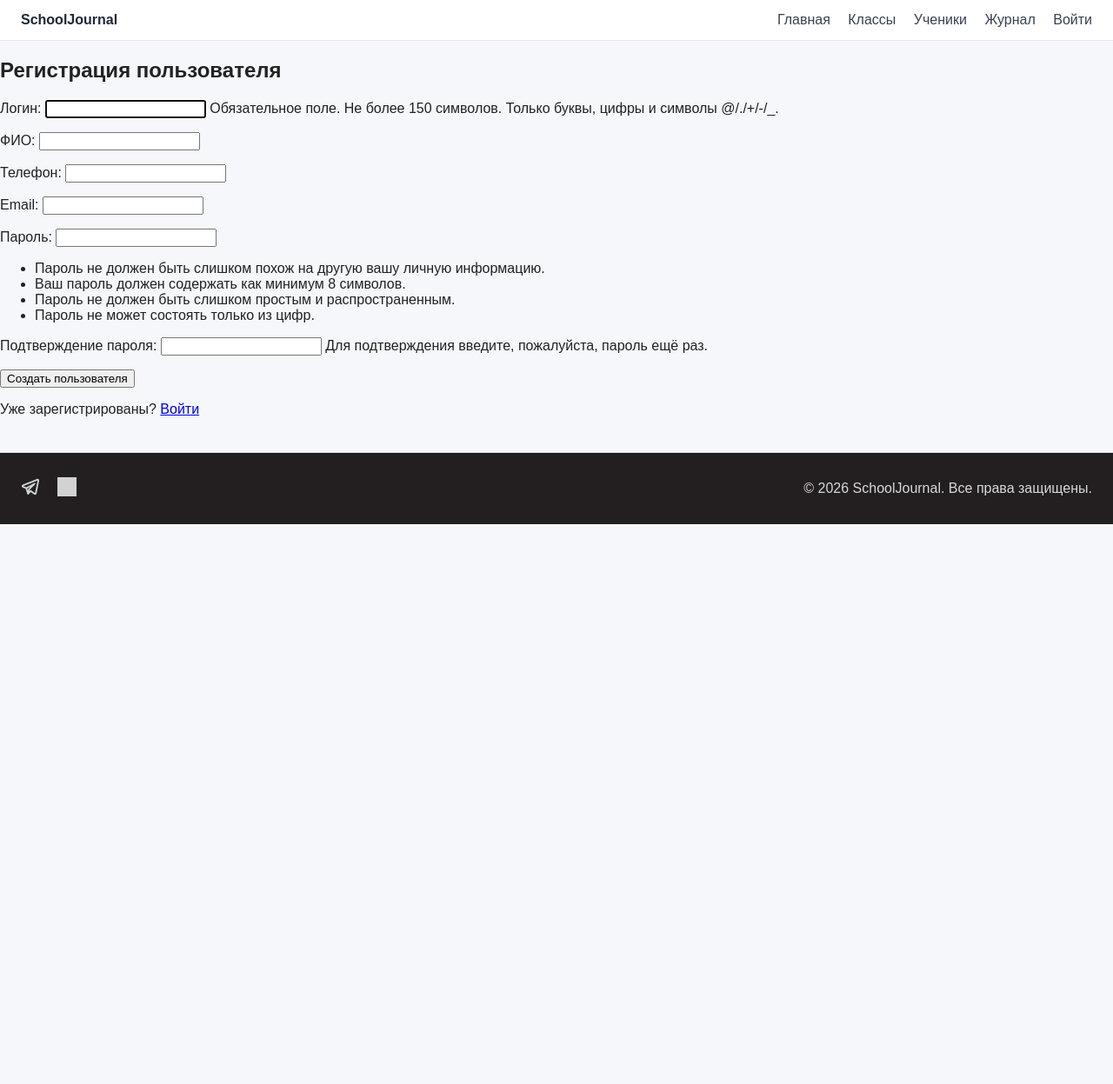
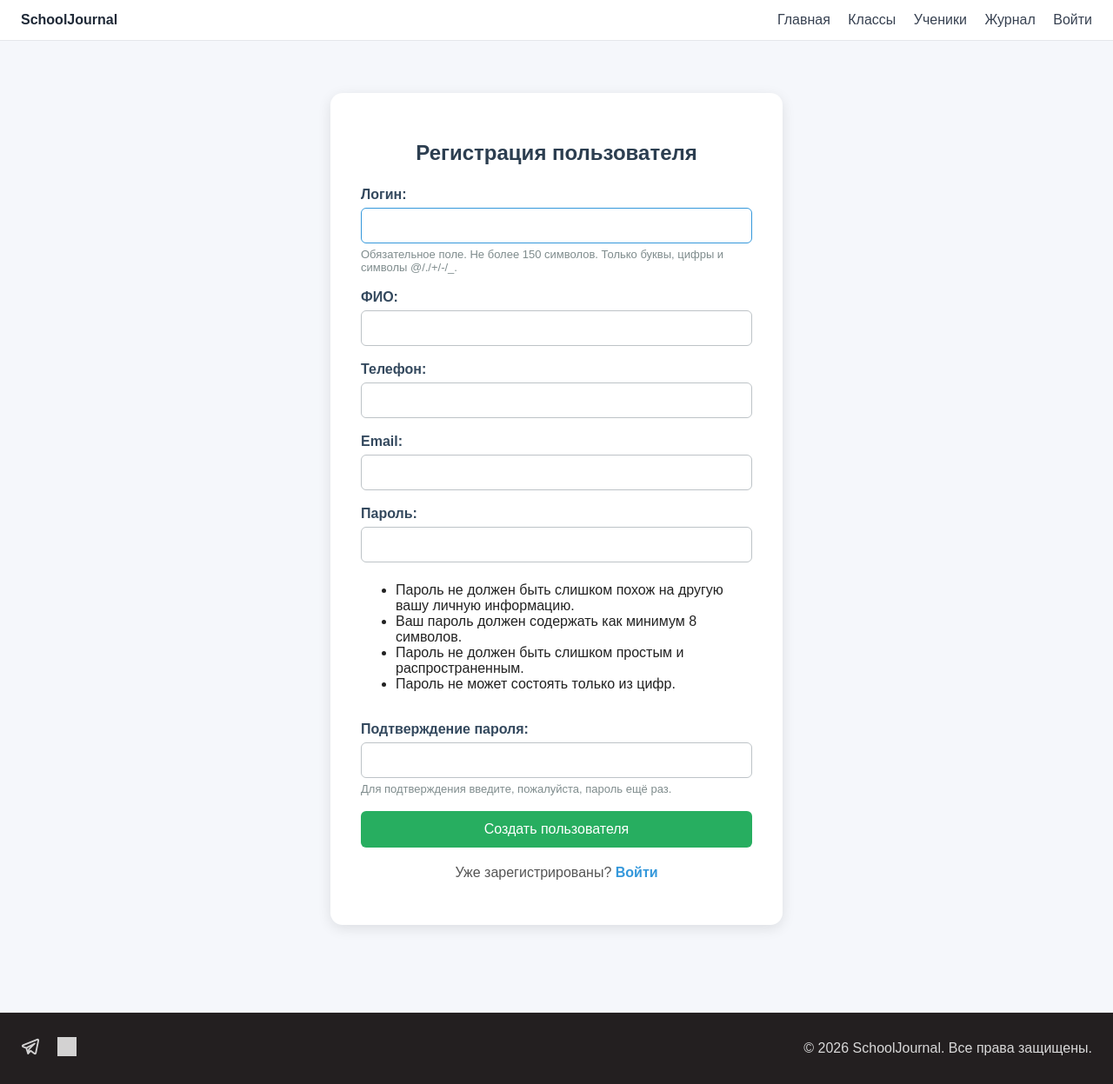
Before and after one commit to AYAdesuka/SchoolJournal, a Django app: template templates/registration.html in a window 1280 px wide. Shown: the whole page at 87% size. Before the commit the page ends 603 px from the top, so only its background shows below. Run offline with Django 5.2, Linux system fonts and the light colour scheme; the template is opened without the code that fills it: values that come from a table or form of the project are taken from there, others are empty; grey boxes are pictures that could not be loaded.

Commit message:
create registration

```diff
--- a/accounts/views.py
+++ b/accounts/views.py
@@ -9,11 +9,11 @@ def register_view(request):
         if form.is_valid():
             user = form.save()
             login(request, user)
-            return redirect('applications')
+            return redirect('home')
     else:
         form = RegistrationForm()
 
-    return render(request, 'register.html', {'form': form})
+    return render(request, 'registration.html', {'form': form})
 
 
 def login_view(request):
--- a/static/css/style.css
+++ b/static/css/style.css
@@ -1,4 +1,7 @@
 body {
+    display: flex;
+    flex-direction: column;
+    min-height: 100vh;
     margin: 0;
     font-family: Arial, sans-serif;
     background: #f5f7fb;
@@ -9,6 +12,11 @@ body {
 {
     max-width: 1200px;
     margin: 0 auto;
+}
+
+.main-content
+{
+    flex: 1;
 }
 
 .navbar {
@@ -74,3 +82,162 @@ body {
 {
     text-align: right;
 }
+
+.login-container {
+    width: 400px;
+    margin: 60px auto;
+    padding: 30px;
+    background-color: #ffffff;
+    border-radius: 12px;
+    box-shadow: 0 4px 15px rgba(0, 0, 0, 0.1);
+    font-family: Arial, sans-serif;
+}
+
+.login-container h2 {
+    text-align: center;
+    margin-bottom: 25px;
+    color: #2c3e50;
+}
+
+.login-container form p {
+    display: flex;
+    flex-direction: column;
+    margin-bottom: 18px;
+}
+
+.login-container label {
+    margin-bottom: 6px;
+    font-weight: bold;
+    color: #34495e;
+}
+
+.login-container input {
+    padding: 10px;
+    border: 1px solid #bdc3c7;
+    border-radius: 6px;
+    font-size: 15px;
+    transition: border-color 0.3s;
+}
+
+.login-container input:focus {
+    outline: none;
+    border-color: #3498db;
+}
+
+.login-container button {
+    width: 100%;
+    padding: 12px;
+    background-color: #3498db;
+    border: none;
+    border-radius: 6px;
+    color: white;
+    font-size: 16px;
+    cursor: pointer;
+    transition: background-color 0.3s;
+}
+
+.login-container button:hover {
+    background-color: #2980b9;
+}
+
+.register-link {
+    margin-top: 20px;
+    text-align: center;
+    color: #555;
+}
+
+.register-link a {
+    color: #3498db;
+    text-decoration: none;
+    font-weight: bold;
+}
+
+.register-link a:hover {
+    text-decoration: underline;
+}
+
+.register-container {
+    width: 450px;
+    margin: 60px auto;
+    padding: 35px;
+    background-color: #ffffff;
+    border-radius: 14px;
+    box-shadow: 0 4px 15px rgba(0, 0, 0, 0.1);
+    font-family: Arial, sans-serif;
+}
+
+.register-container h2 {
+    text-align: center;
+    margin-bottom: 25px;
+    color: #2c3e50;
+}
+
+.register-container form p {
+    display: flex;
+    flex-direction: column;
+    margin-bottom: 18px;
+}
+
+.register-container label {
+    margin-bottom: 6px;
+    font-weight: bold;
+    color: #34495e;
+}
+
+.register-container input {
+    padding: 11px;
+    border: 1px solid #bdc3c7;
+    border-radius: 6px;
+    font-size: 15px;
+    transition: border-color 0.3s;
+}
+
+.register-container input:focus {
+    outline: none;
+    border-color: #3498db;
+}
+
+.register-container button {
+    width: 100%;
+    padding: 12px;
+    background-color: #27ae60;
+    border: none;
+    border-radius: 6px;
+    color: white;
+    font-size: 16px;
+    cursor: pointer;
+    transition: background-color 0.3s;
+}
+
+.register-container button:hover {
+    background-color: #219150;
+}
+
+.login-link {
+    margin-top: 20px;
+    text-align: center;
+    color: #555;
+}
+
+.login-link a {
+    color: #3498db;
+    text-decoration: none;
+    font-weight: bold;
+}
+
+.login-link a:hover {
+    text-decoration: underline;
+}
+
+.helptext {
+    font-size: 13px;
+    color: #7f8c8d;
+    margin-top: 5px;
+}
+
+.errorlist {
+    color: #e74c3c;
+    font-size: 14px;
+    margin-bottom: 10px;
+    padding-left: 18px;
+}
--- a/templates/login.html
+++ b/templates/login.html
@@ -3,16 +3,19 @@
 {% block title %}Авторизация{% endblock %}
 
 {% block content %}
+<div class="login-container">
     <h2>Авторизация</h2>
 
     <form method="post">
         {% csrf_token %}
         {{ form.as_p }}
+
         <button type="submit">Войти</button>
     </form>
 
-<p>
+    <p class="register-link">
         Еще не зарегистрированы?
         <a href="{% url 'registration' %}">Регистрация</a>
     </p>
+</div>
 {% endblock %}
--- a/templates/registration.html
+++ b/templates/registration.html
@@ -3,16 +3,19 @@
 {% block title %}Регистрация{% endblock %}
 
 {% block content %}
+<div class="register-container">
     <h2>Регистрация пользователя</h2>
 
     <form method="post">
         {% csrf_token %}
         {{ form.as_p }}
+
         <button type="submit">Создать пользователя</button>
     </form>
 
-<p>
+    <p class="login-link">
         Уже зарегистрированы?
         <a href="{% url 'login' %}">Войти</a>
     </p>
+</div>
 {% endblock %}
```
Lines whose indentation alone changed are shown as unchanged.
